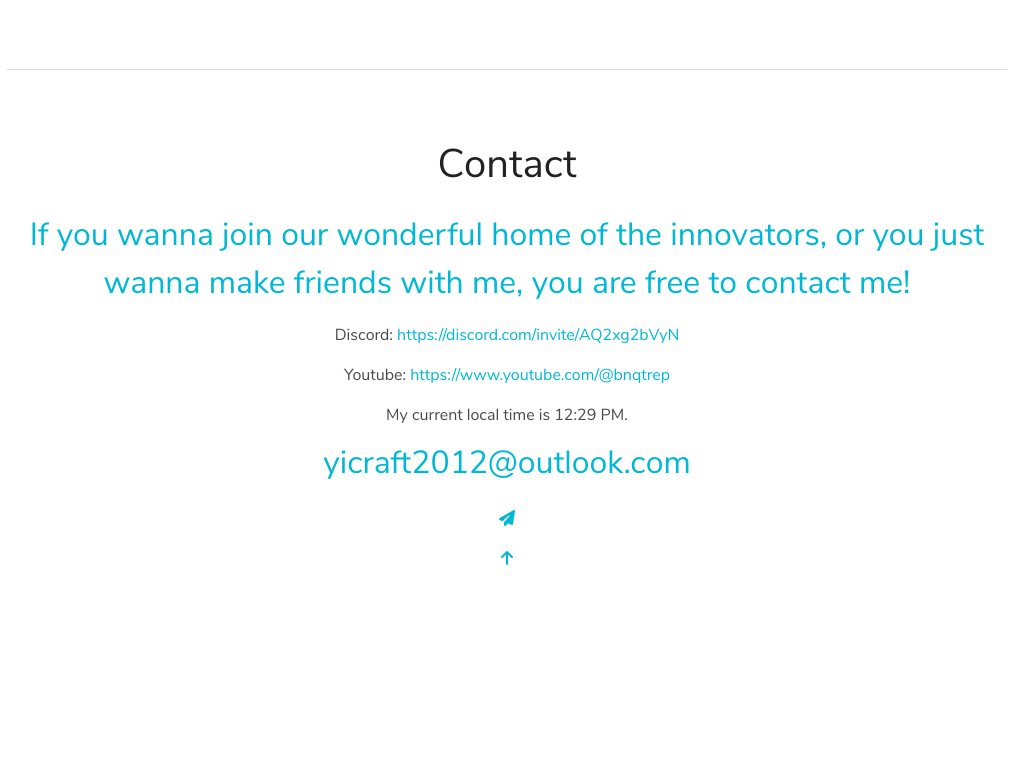
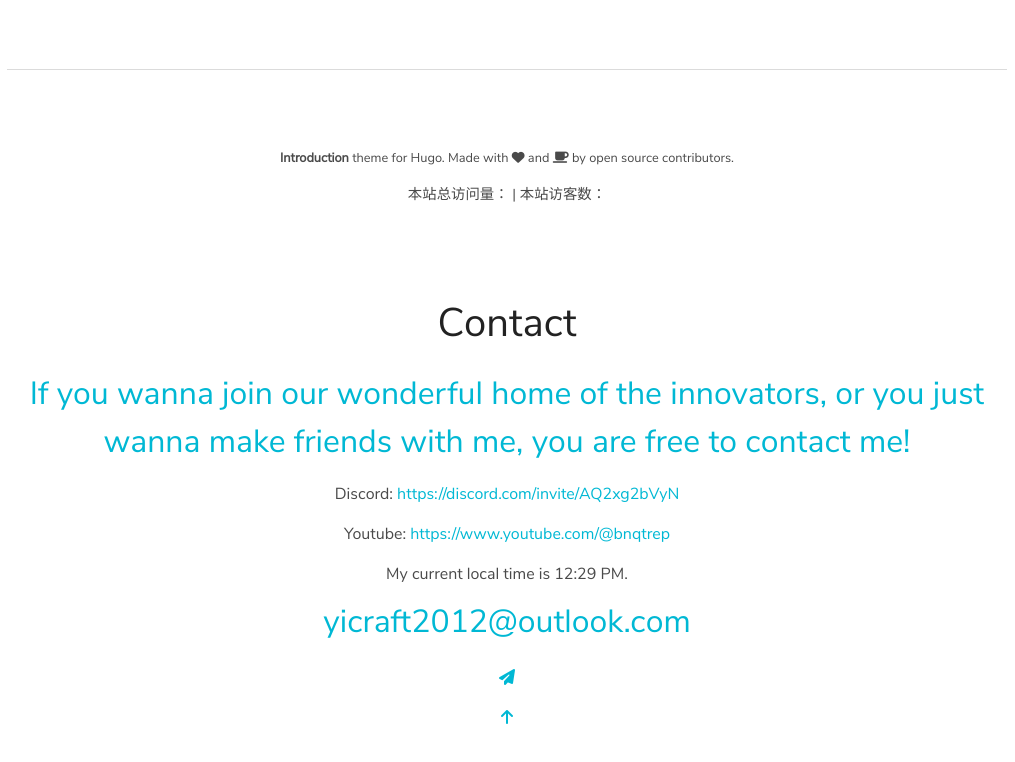
Before and after one commit to Bnqtrep/Bnqtrep, a plain HTML site: page index.html in a window 1280 px wide. Shown: the part 1866-2628 px from the top of the page, without its empty margins (133-1148 px from the left). Before the commit the page ends 2485 px from the top, so only its background shows below. Drawn offline with Linux system fonts and the light colour scheme; some packages are replaced by stand-ins of ours; a script that the page names is missing; files whose address does not match are found by name.

```diff
--- a/index.html
+++ b/index.html
@@ -312,6 +312,19 @@ Visit our website: <a href="https://bnqtrep.github.io/Alokieo-Website/">https://
 
 <div class="container"><hr></div>
 
+<!-- Footer section with visitor counter -->
+<div class="section" id="footer">
+    <div class="container has-text-centered">
+        <span class="footer-text">
+            <a href="https://github.com/victoriadrake/hugo-theme-introduction/"><strong>Introduction</strong></a> theme for <a href="http://gohugo.io/">Hugo</a>. Made with <a href="https://victoria.dev"><i class="fa fa-heart"></i> and <i class="fa fa-coffee"></i></a> by open source contributors.
+        </span>
+
+        <!-- Busuanzi visitor counter display -->
+        <p style="margin-top: 10px; font-size: 0.9em;">
+            本站总访问量：<span id="busuanzi_value_site_pv"></span> | 本站访客数：<span id="busuanzi_value_site_uv"></span>
+        </p>
+    </div>
+</div>
 
 
 
@@ -385,6 +398,9 @@ Visit our website: <a href="https://bnqtrep.github.io/Alokieo-Website/">https://
             setInterval(update_localtime, 1000);
         </script>
 
+        <!-- Busuanzi visitor counter -->
+        <script async src="https://busuanzi.ibruce.info/busuanzi/2.3/busuanzi.pure.mini.js"></script>
+
     </body>
 
 </html>
```
Also changed, not shown: projects/design/index.html (+7 -6 lines), projects/index.html (+7 -2 lines), series/index.html (+7 -2 lines), tags/index.html (+7 -2 lines).
